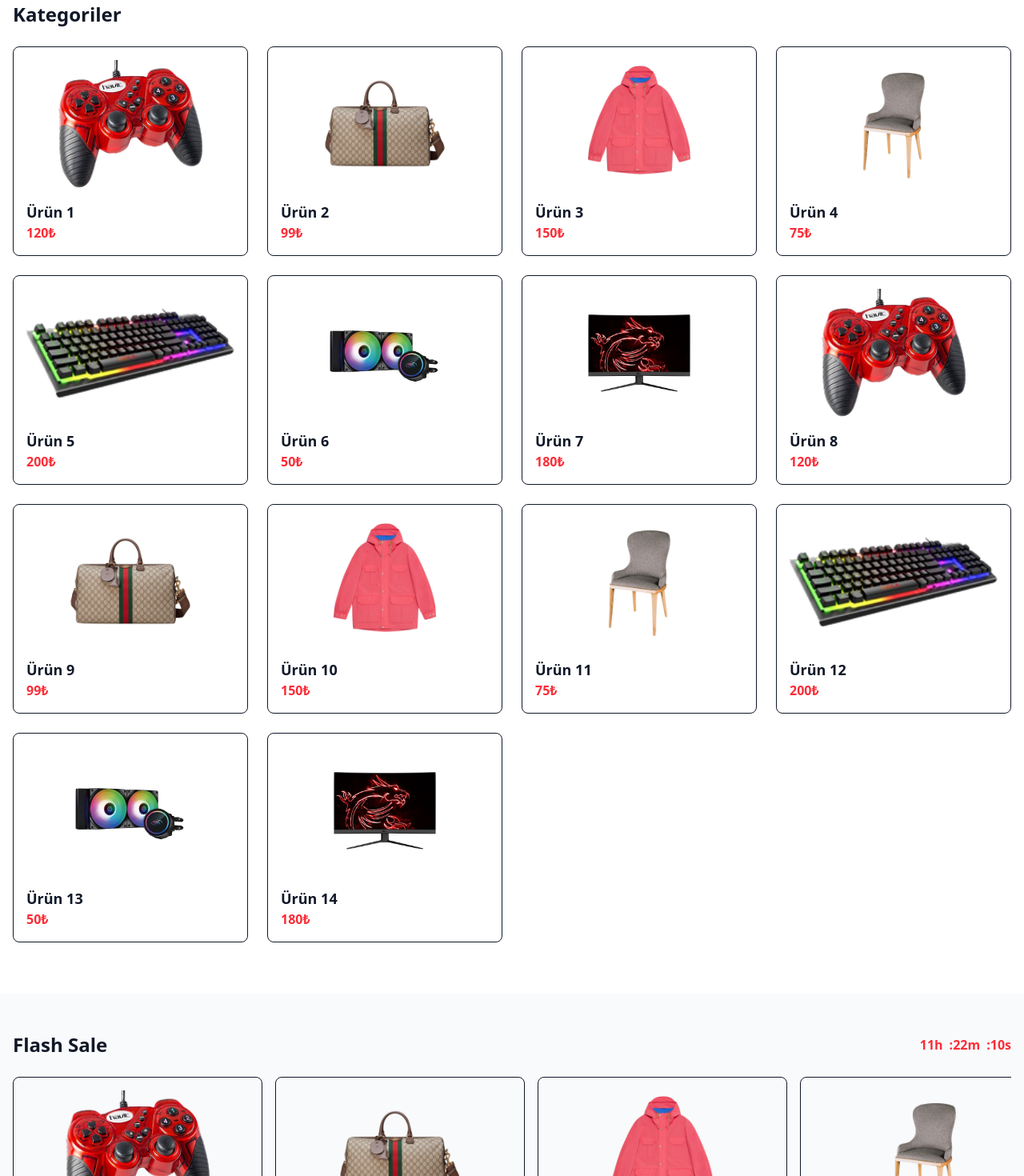
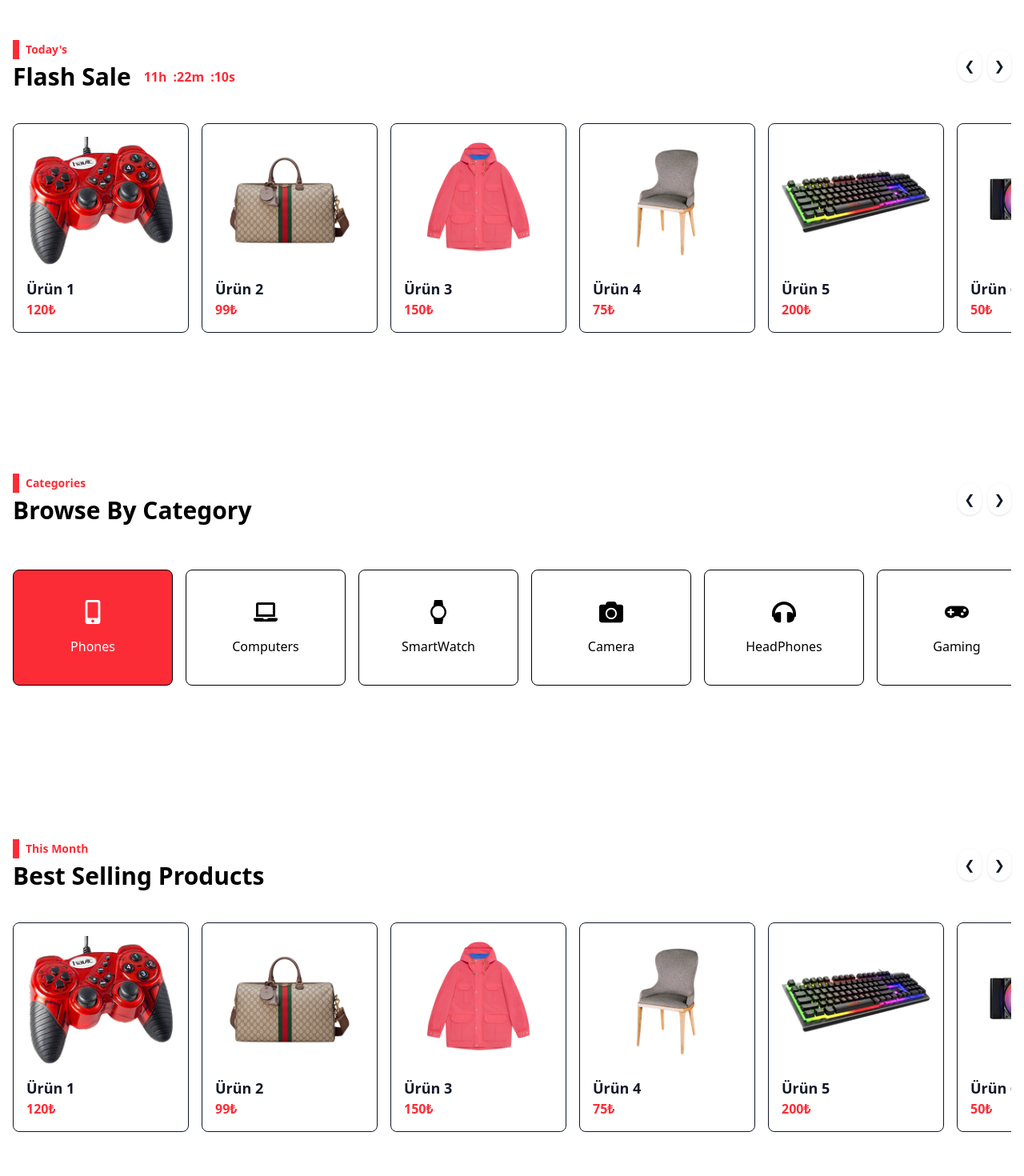
Before and after one commit to Sevvalercan/ecommerce-app, a Next.js app: page / in a window 1280 px wide. Shown: the part 560-2030 px from the top of the page at 80% size. Built offline with nearby package versions, Linux system fonts and the light colour scheme.

Commit message:
feat: implement flash sale and category sections with scrolling functionality, add CategoryCard component for category display

```diff
--- a/src/app/(user)/page.tsx
+++ b/src/app/(user)/page.tsx
@@ -1,39 +1,179 @@
-// app/page.tsx
-import Slider from '@/components/Slider';
-import CategoryGrid from '@/components/CategoryGrid';
-import CountdownTimer from '@/components/CountdownTimer';
-import ProductCarousel from '@/components/ProductCarousel';
+"use client";
+import { useRef } from "react";
+import Slider from "@/components/Slider";
+import CountdownTimer from "@/components/CountdownTimer";
+import ProductCard from "@/components/ProductCard";
+import { products } from "@/data/products";
+import CategoryGrid from "@/components/CategoryGrid";
 
 export default function HomePage() {
+  const flashSaleRef = useRef<HTMLDivElement | null>(null);
+  const categoryRef = useRef<HTMLDivElement | null>(null);
+
+  const scrollCarousel = (
+    ref: React.RefObject<HTMLDivElement | null>,
+    direction: "left" | "right"
+  ) => {
+    if (!ref.current) return;
+    const width = ref.current.clientWidth;
+    ref.current.scrollBy({
+      left: direction === "left" ? -width / 2 : width / 2,
+      behavior: "smooth",
+    });
+  };
+
   return (
     <div className="space-y-16">
-      {/* Slider Section */}
+      {/* Slider */}
       <section className="relative">
         <Slider />
       </section>
 
-      {/* Categories Section */}
-      <section className="max-w-7xl mx-auto px-4">
-        <h2 className="text-2xl font-bold mb-6">Kategoriler</h2>
-        <CategoryGrid />
-      </section>
-
-      {/* Flash Sale Section */}
-      <section className="bg-gray-50 py-12">
+      {/* Flash Sale */}
+      <section className="py-12">
         <div className="max-w-7xl mx-auto px-4">
           <div className="flex items-center justify-between mb-6">
-            <h2 className="text-2xl font-bold">Flash Sale</h2>
-            <CountdownTimer targetDate={new Date('2025-08-25T23:59:59')} />
+            <div>
+              <div className="flex items-center space-x-2 mb-1">
+                <div className="w-2 h-6 bg-red-500"></div>
+                <span className="text-red-500 text-sm font-bold">Today's</span>
+              </div>
+              <div className="flex items-center space-x-4">
+                <h2 className="text-3xl font-bold text-black">Flash Sale</h2>
+                <CountdownTimer targetDate={new Date("2025-08-25T23:59:59")} />
+              </div>
+            </div>
+            <div className="flex space-x-2">
+              <button
+                onClick={() => scrollCarousel(flashSaleRef, "left")}
+                className="bg-white p-2 rounded-full shadow hover:bg-gray-100"
+              >
+                &#10094;
+              </button>
+              <button
+                onClick={() => scrollCarousel(flashSaleRef, "right")}
+                className="bg-white p-2 rounded-full shadow hover:bg-gray-100"
+              >
+                &#10095;
+              </button>
+            </div>
           </div>
-<ProductCarousel variant="flashSale" />
+
+          <div
+            ref={flashSaleRef}
+            className="flex overflow-x-auto scrollbar-hide space-x-4 py-4"
+          >
+            {products.map((product) => (
+              <div key={product.id} className="min-w-[220px] max-w-[220px]">
+                <ProductCard {...product} />
+              </div>
+            ))}
+          </div>
         </div>
       </section>
 
-      {/* Featured Products Section */}
-      <section className="max-w-7xl mx-auto px-4">
-        <h2 className="text-2xl font-bold mb-6">Öne Çıkan Ürünler</h2>
-<ProductCarousel variant="flashSale" />
+      {/* Category */}
+      <section className="py-12">
+        <div className="max-w-7xl mx-auto px-4">
+          <div className="flex items-center justify-between mb-6">
+            <div>
+              <div className="flex items-center space-x-2 mb-1">
+                <div className="w-2 h-6 bg-red-500"></div>
+                <span className="text-red-500 text-sm font-bold">
+                  Categories
+                </span>
+              </div>
+              <div className="flex items-center space-x-4">
+                <h2 className="text-3xl font-bold text-black">
+                  Browse By Category
+                </h2>
+              </div>
+            </div>
+            <div className="flex space-x-2">
+              <button
+                onClick={() => scrollCarousel(categoryRef, "left")}
+                className="bg-white p-2 rounded-full shadow hover:bg-gray-100"
+              >
+                &#10094;
+              </button>
+              <button
+                onClick={() => scrollCarousel(categoryRef, "right")}
+                className="bg-white p-2 rounded-full shadow hover:bg-gray-100"
+              >
+                &#10095;
+              </button>
+            </div>
+          </div>
+
+          <div
+            ref={categoryRef}
+            className="flex overflow-x-auto scrollbar-hide space-x-4 py-4"
+          >
+            {/* CategoryGrid içerisindeki her öğeyi scrollable yap */}
+            {Array.isArray(CategoryGrid) ? (
+              CategoryGrid.map((category: any, index: number) => (
+                <div key={index} className="min-w-[200px] flex-shrink-0">
+                  {category}
+                </div>
+              ))
+            ) : (
+              <div className="flex space-x-4">
+                <CategoryGrid />
+              </div>
+            )}
+          </div>
+        </div>
       </section>
+
+      {/* Flash Sale */}
+      <section className="py-12">
+        <div className="max-w-7xl mx-auto px-4">
+          <div className="flex items-center justify-between mb-6">
+            <div>
+              <div className="flex items-center space-x-2 mb-1">
+                <div className="w-2 h-6 bg-red-500"></div>
+                <span className="text-red-500 text-sm font-bold">
+                  This Month
+                </span>
+              </div>
+              <div className="flex items-center space-x-4">
+                <h2 className="text-3xl font-bold text-black">
+                  Best Selling Products
+                </h2>
+              </div>
+            </div>
+            <div className="flex space-x-2">
+              <button
+                onClick={() => scrollCarousel(flashSaleRef, "left")}
+                className="bg-white p-2 rounded-full shadow hover:bg-gray-100"
+              >
+                &#10094;
+              </button>
+              <button
+                onClick={() => scrollCarousel(flashSaleRef, "right")}
+                className="bg-white p-2 rounded-full shadow hover:bg-gray-100"
+              >
+                &#10095;
+              </button>
+            </div>
+          </div>
+
+          <div
+            ref={flashSaleRef}
+            className="flex overflow-x-auto scrollbar-hide space-x-4 py-4"
+          >
+            {products.map((product) => (
+              <div key={product.id} className="min-w-[220px] max-w-[220px]">
+                <ProductCard {...product} />
+              </div>
+            ))}
+          </div>
+        </div>
+      </section>
+
+
+
+
     </div>
   );
 }
--- a/src/components/CategoryGrid.tsx
+++ b/src/components/CategoryGrid.tsx
@@ -1,20 +1,64 @@
-// components/ProductGrid.tsx
-import ProductCard from './ProductCard';
-import { products } from '@/data/products';
+"use client";
+import { useState, useRef } from "react";
+import {
+  FaMobileAlt,
+  FaLaptop,
+  FaHeadphones,
+  FaGamepad,
+  FaCamera,
+} from "react-icons/fa";
+import { MdWatch } from "react-icons/md";
 
-type ProductGridProps = {
-  variant?: 'flashSale' | 'featured';
-};
+interface CategoryCardProps {
+  label: string;
+  icon: React.ReactNode;
+  active?: boolean;
+  onClick?: () => void;
+}
 
-export default function ProductGrid({ variant }: ProductGridProps) {
-  // İstersen variant'a göre filtreleme ekleyebilirsin
-  const filteredProducts =
-    variant === 'flashSale' ? products.slice(0, 4) : products;
+function CategoryCard({ label, icon, active, onClick }: CategoryCardProps) {
+  return (
+    <div
+      onClick={onClick}
+      className={`min-w-[200px] h-[145px] border border-black flex flex-col items-center justify-center gap-4 cursor-pointer transition rounded-lg
+        ${active ? "bg-red-500 text-white" : "bg-white text-black"}`}
+    >
+      <div className="text-3xl">{icon}</div>
+      <span className="font-medium">{label}</span>
+    </div>
+  );
+}
+
+export default function CategoryGrid() {
+  const [active, setActive] = useState("Phones");
+  const scrollRef = useRef<HTMLDivElement | null>(null);
+
+  const categories = [
+    { label: "Phones", icon: <FaMobileAlt /> },
+    { label: "Computers", icon: <FaLaptop /> },
+    { label: "SmartWatch", icon: <MdWatch /> },
+    { label: "Camera", icon: <FaCamera /> },
+    { label: "HeadPhones", icon: <FaHeadphones /> },
+    { label: "Gaming", icon: <FaGamepad /> },
+    { label: "Accessories", icon: <FaHeadphones /> },
+    { label: "Tablets", icon: <FaLaptop /> },
+    { label: "Audio", icon: <FaHeadphones /> },
+    { label: "Wearables", icon: <MdWatch /> },
+  ];
 
   return (
-    <div className="grid grid-cols-2 sm:grid-cols-3 lg:grid-cols-4 gap-6">
-      {filteredProducts.map(product => (
-        <ProductCard key={product.id} {...product} />
+    <div
+      ref={scrollRef}
+      className="flex overflow-x-auto scrollbar-hide space-x-4 py-4"
+    >
+      {categories.map((cat) => (
+        <CategoryCard
+          key={cat.label}
+          label={cat.label}
+          icon={cat.icon}
+          active={active === cat.label}
+          onClick={() => setActive(cat.label)}
+        />
       ))}
     </div>
   );
```
